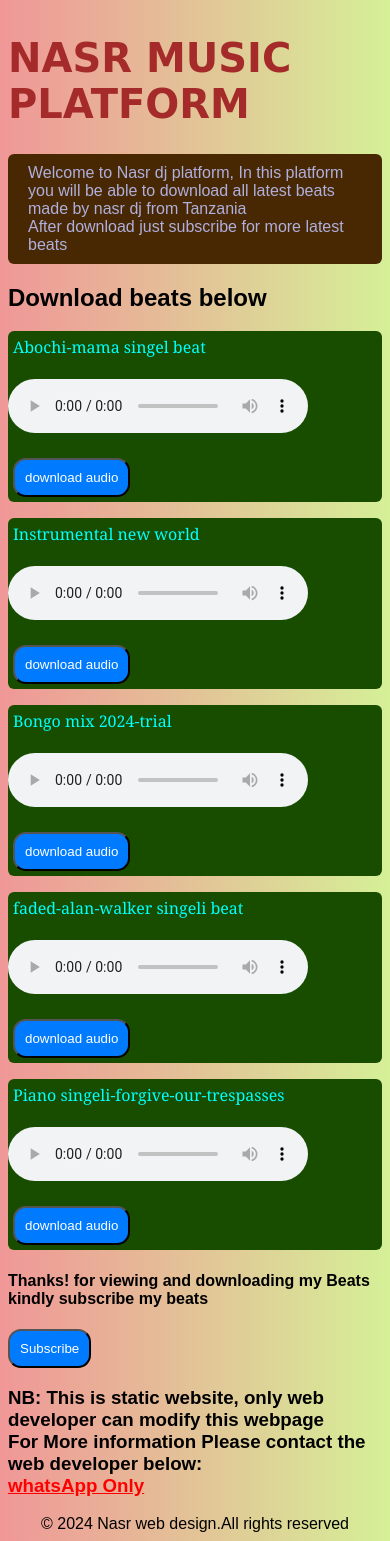
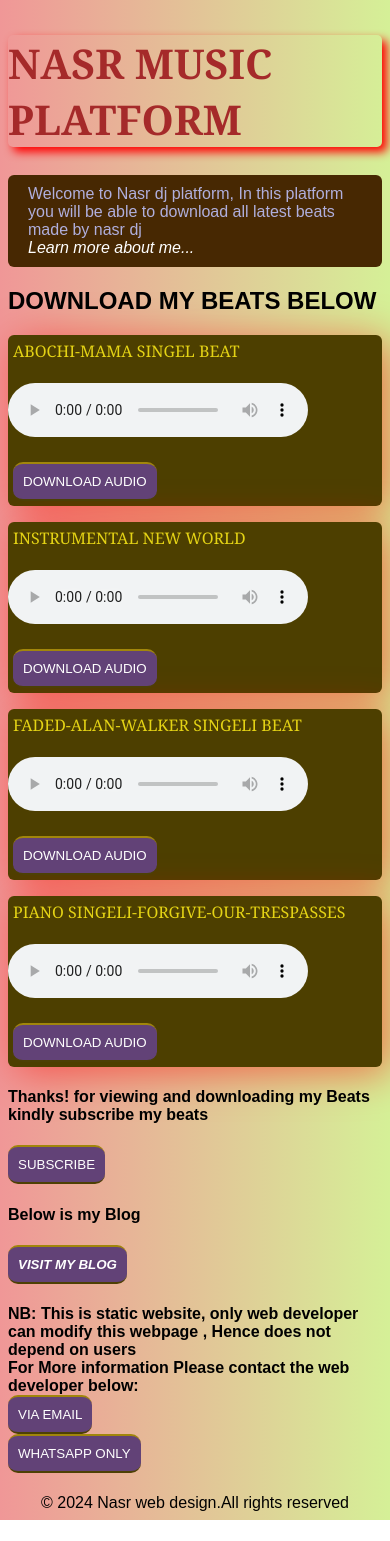
Before and after one commit to Nasrboy/djnasr.tz, a plain HTML site: page index.html in a window 390 px wide. After the commit the page ends 1520 px from the top, so only its background shows below. Drawn offline with Linux system fonts and the light colour scheme.

Commit message:
Add files via upload

```diff
--- a/index.html
+++ b/index.html
@@ -3,7 +3,7 @@
     <head>
         <meta charset="UTF-8">
         <meta name="viewpoint" content="width=device-width, initial scale=1.o">
-        <title>deejay nasr beats</title>
+        <title>nasr platform</title>
         <link rel="stylesheet" href="styles.css">
     </head>
     <body>
@@ -11,11 +11,13 @@
        <div class="intro">
         Welcome to Nasr dj platform, In this platform
          you will be able to download
-        all latest beats made by nasr dj from Tanzania<br>
-        After download just subscribe for more latest beats
+        all latest beats made by nasr dj <br>
+
+        <a href="me.html"><i>Learn more about me...</i></a>
        </div>
     <section>
-        <h2>Download beats below</h2>
+
+        <h2>DOWNLOAD MY BEATS BELOW</h2>
     <div class="download">
         <p>Abochi-mama singel beat</p>
         <audio controls>
@@ -29,13 +31,6 @@
             <source src="PRODUCED BY NASR EMOTIONAL TALENT.mp3" type="audio/mpeg">
         </audio>
         <p><a href="PRODUCED BY NASR EMOTIONAL TALENT.mp3" download><button>download audio</button></a></p>
-    </div>
-    <div class="download">
-        <P>Bongo mix 2024-trial</P>
-        <audio controls>
-            <source src="dee nasr.mp3" type="audio/mpeg">
-        </audio>
-        <p><a href="dee nasr.mp3" download><button>download audio</button></a></p>
     </div>
     <div class="download">
         <P>faded-alan-walker singeli beat</P>
@@ -58,21 +53,24 @@
         <h4 id="demo" >Thanks! for viewing and downloading my Beats<br>
     kindly subscribe my beats</h4>
         <button type="button" onclick="myFunction()">Subscribe</button>
+        <br> <h4>Below is my Blog</h4>
+        <a href="https://myblog"><button><I><B>Visit My Blog</B></I></button> </a>
     </span>
-       <h3>
-        NB: This is static website, only web developer can modify this webpage<br>
+       <h4>
+        NB: This is static website, only web developer can modify this webpage , Hence does not depend on users<br>
         For More information Please contact the web developer below:<br>
-        <a class="contact" href="https://wa.me/255620656604">whatsApp Only</a>
-       </h3>
-
-       <footer>
-        &copy; 2024 Nasr web design.All rights reserved
-       </footer>
-       <script>
+   </a>
+   <a href="https://nasrkihagila@gmail.com"><button>Via Email</button></a>
+      <br><a href="https://wa.me/255620656604"><button>WhatsApp Only</button></a>
+       </h4>
+    <script>
         function myFunction() {
           document.getElementById("demo").innerHTML = "Thanks for subcribing my beats";
         }
         </script>
+  <footer>
+        &copy; 2024 Nasr web design.All rights reserved
+       </footer>
     </body>
 
 </html>
--- /dev/null
+++ b/me.html
@@ -0,0 +1,52 @@
+<!DOCTYPE html>
+<hmtl lang="en">
+    <head>
+        <title>learn more</title>
+        <meta name="viewpoint" content="width=device-width, initial scale=1.o">
+        <meta charset="UTF-8">
+        <link rel="stylesheet" href="styles.css">
+    </head>
+    <body>
+        <div class="info">
+        <p>
+            Am nasr hassan mpalang’ombe, from Tanzania,<br>
+            a student of Ardhi University who studying about computer systems and networks<br>
+            It was my dream to hold such program because of my various reasons
+ <ul>
+     <li >To be able to create websites, because is the one of the paying jobs in this digital world</li>
+     <li >To know how the network work between places</li>
+     <li > To know about mobile application fundamentals</li>
+     <li >To know about software development and maintenance</li>
+     <li > To know about cybercrimes including their source, their impact as well as their solutions</li>
+     After all to be covered, Its my expectation to handle all issues concerning about computers.
+ </ul>
+  </p>
+    <P>For now days i currently dealing with djying , because
+    it offer and make me to make money through it.
+    almost $20 per month...<br>
+    I have created diffent instrumental beats that
+    any artist can use them to record their songs<br>
+    am currently deal with:
+    <ul>
+        <li>Beat making</li>
+        <li>Web designing</li>
+        <li>Computer repair</li>
+        <li>WhatsApp Bot Deployment</li>
+    </ul>
+</P>
+<h4>
+    i warmly welcome you to my music platform<br>
+    atleast you get my biography.<br>
+    If you are interested on anything especially on web development and WhatsApp bot deployment<br>
+    Please feel free to contact me on the following address<br>
+<a href="https://nasrkihagila@gmail.com"><button>Via Email</button></a>
+   <br>    <a href="https://wa.me/255620656604"><button>WhatsApp Only</button> </a>
+   <br> <a href="index.html"><button><i>return to the original page</i></button></a>
+   <br>
+</h4>
+</div>
+<footer>
+    &copy; 2024 Nasr web design.All rights reserved
+   </footer>
+</body>
+</hmtl>
--- a/styles.css
+++ b/styles.css
@@ -18,25 +18,36 @@ body{
 h1{
     text-transform: uppercase;
     color: brown;
-    font-size:   40px;
+    font-size:   41px;
     display: flex;
     align-items: center;
     justify-content: center;
-    font-family: cursive;
+    font-family: Cambria, Cochin, Georgia, Times, 'Times New Roman', serif;
+    font-weight: bold;
+    box-shadow: 5px 5px 10px rgb(255, 0, 0);
+    border-color: #a1860b;
+    border-radius: 5px;
 }
 button{
     display: inline-block;
-    background-color: #007bff;
+    background-color: #624277;
     color: #fff;
     padding: 10px 10px;
     text-decoration: none;
-    border-radius: 13px;
-    cursor: pointer;
+    border-radius: 10px;
+    text-transform: uppercase;
+    border-color: #a1860b;
+    border-left: 5px;
+    border-right: #8bf394;
 
 }
 button:hover{
-    background-color: #e2bf20;
+    background-color: #418638c4;
+    transition: 1s;
+    color: rgb(255, 104, 104);
+    cursor: pointer;
 }
+
 
 .intro{
     padding: 10px 20px;
@@ -46,19 +57,42 @@ button:hover{
 
 }
 .download{
-    padding-right: 0cqb;
-    background-color: rgb(24, 77, 0);
+    padding-top: 5px 5px;
+    background-color: rgb(77, 63, 0);
     border-radius: 6px;
     color:aqua;
+    box-shadow: 9px 6px 40px rgba(255, 0, 0, 0.5);
 }
 p{
-    color: aqua;
+    color: rgb(228, 211, 21);
     font-family: Cambria, Cochin, Georgia, Times, 'Times New Roman', serif;
     padding: 5px 5px;
-}
-a{
-    color: red;
+    text-transform: capitalize;
+    text-transform: uppercase;
+    text-decoration: wavy;
 }
 footer{
     text-align: center ;
 }
+.info{
+    color: rgb(196, 192, 148);
+    font-family: Cambria, Cochin, Georgia, Times, 'Times New Roman', serif;
+    padding: 5px 5px;
+    box-sizing: content-box;
+    background-image: url(cover.jpg);
+    text-align: justify;
+    text-justify: newspaper;
+    text-transform: uppercase;
+    box-shadow: 9px 6px 40px rgb(255, 0, 0);
+}
+a{
+    text-overflow: ellipsis;
+    color: #ffffff;
+    border-color: #ffffff;
+    text-decoration: none;
+
+}
+a:hover{
+    color: #8bf394;
+    direction: rtl;
+}
```
Also changed, not shown: cover.jpg (added), 4 other files.
